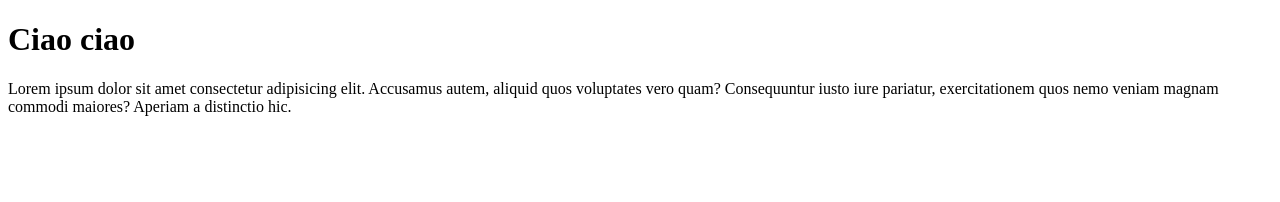
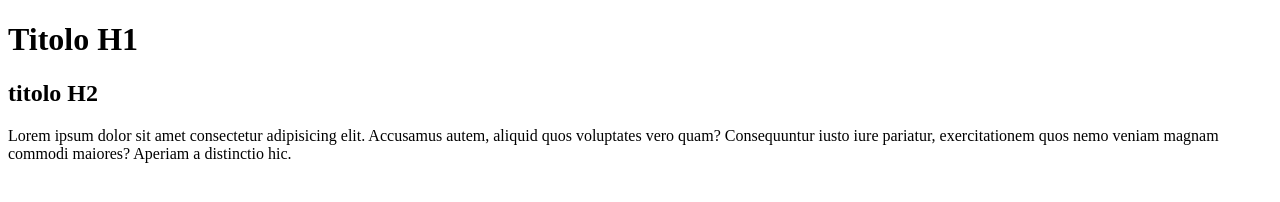
Before and after one commit to davidechon/git-test, a plain HTML site: page index.html in a window 1280 px wide. Drawn offline with Linux system fonts and the light colour scheme.

Commit message:
aggiunto h2

```diff
--- a/index.html
+++ b/index.html
@@ -7,7 +7,8 @@
     <title>Git Test</title>
 </head>
 <body>
-    <h1>Ciao ciao</h1>
+    <h1>Titolo H1</h1>
+    <h2>titolo H2</h2>
     <p>Lorem ipsum dolor sit amet consectetur adipisicing elit. Accusamus autem, aliquid quos voluptates vero quam? Consequuntur iusto iure pariatur, exercitationem quos nemo veniam magnam commodi maiores? Aperiam a distinctio hic.</p>
 </body>
 </html>
```
